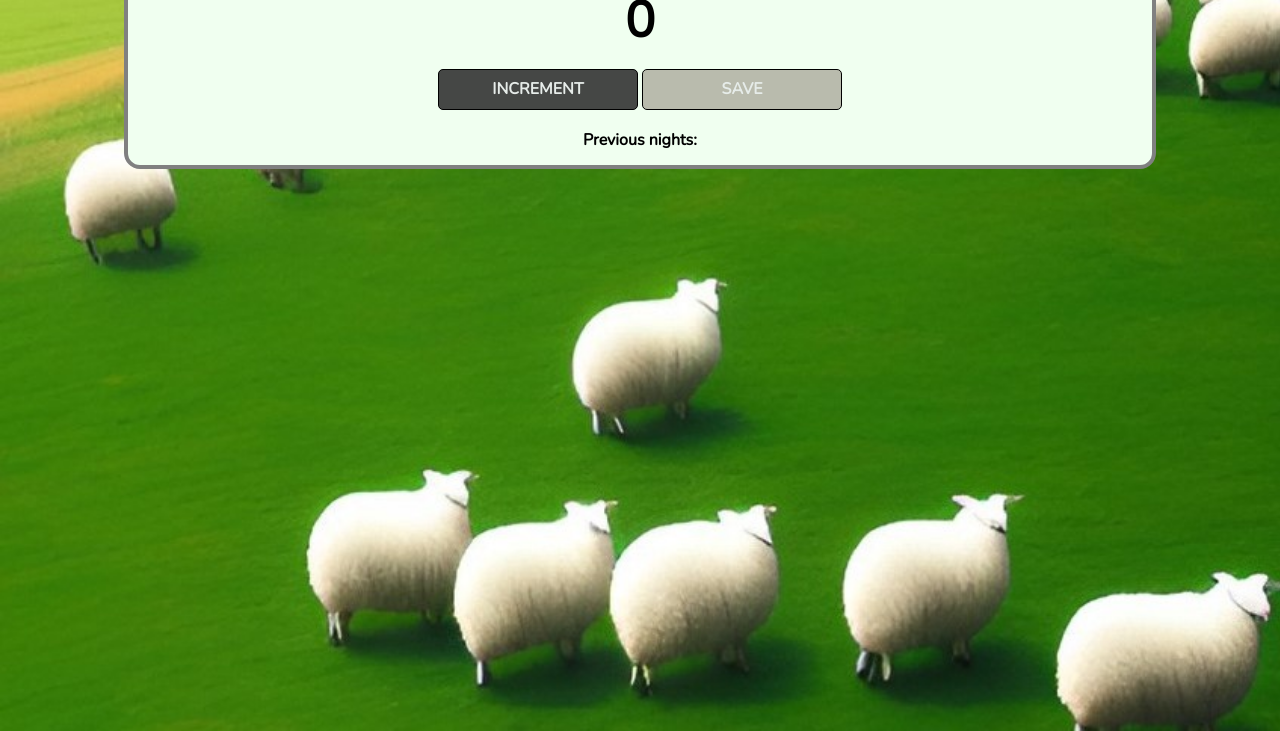
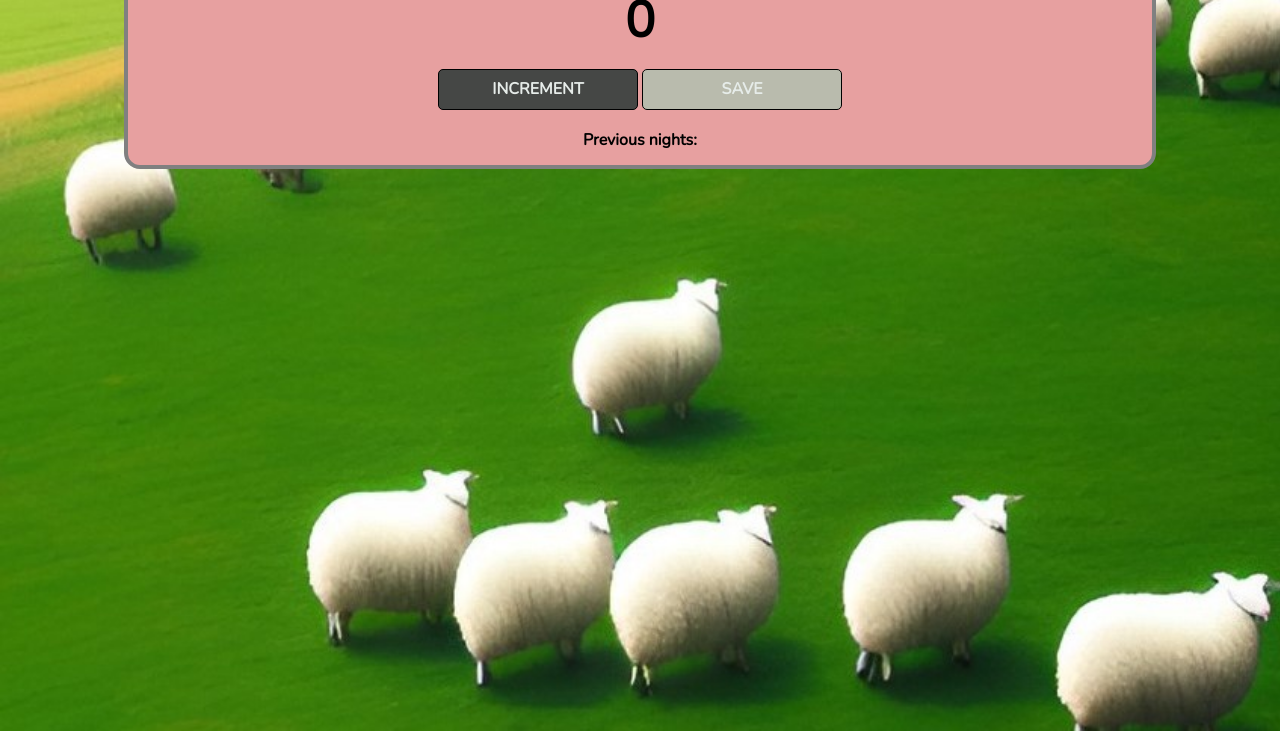
Before and after one commit to rakithub/sheep-counter, a plain HTML site: page index.html in a window 1280 px wide. Shown: the part 133-864 px from the top of the page. Drawn offline with nearby package versions, Linux system fonts and the light colour scheme.

Commit message:
change background color

```diff
--- a/index.css
+++ b/index.css
@@ -13,7 +13,7 @@ body {
 }
 
 .container {
-    background: honeydew;
+    background-color: rgb(231, 160, 160);
     max-width: 80%;
     margin: auto;
     margin-top: 4em;
```
